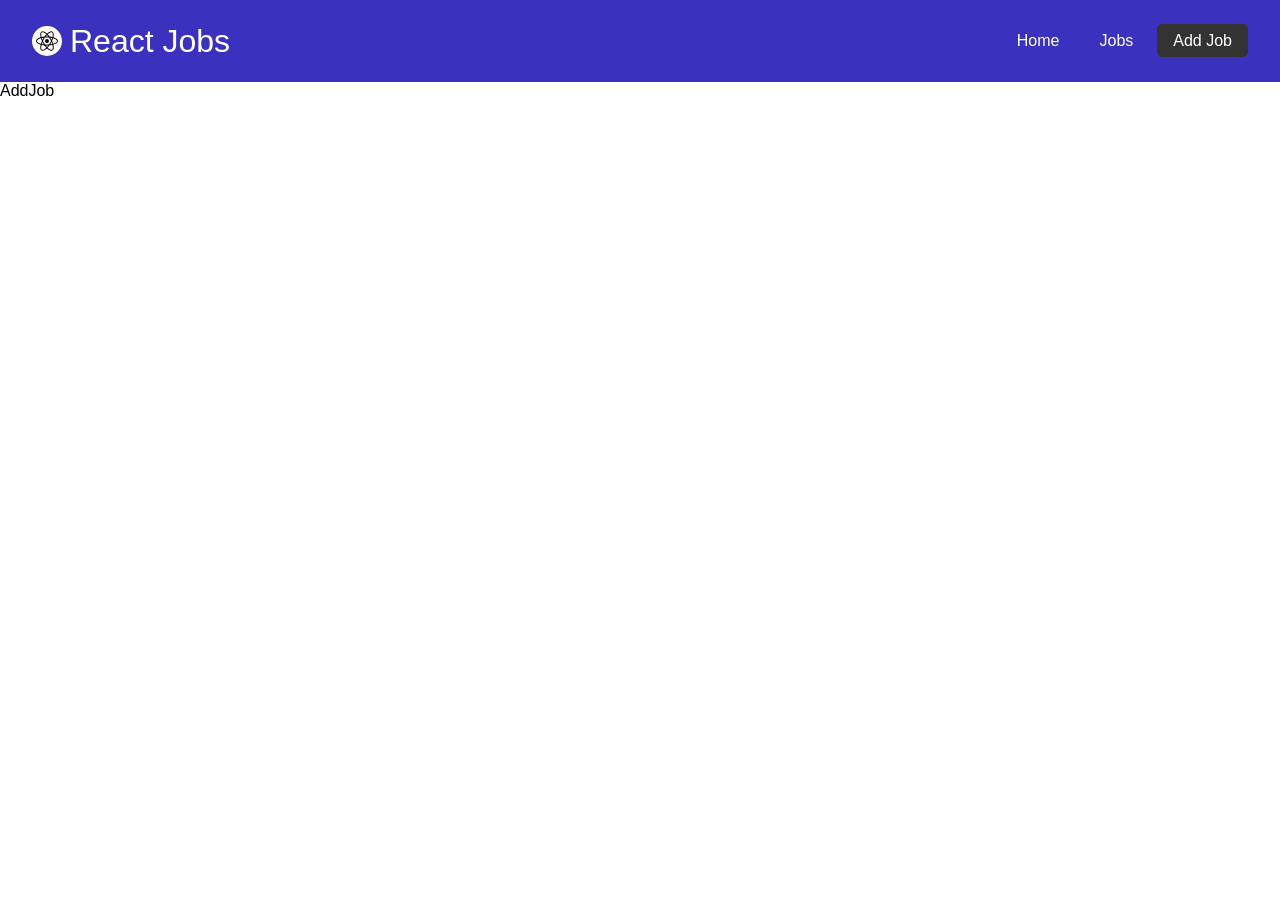
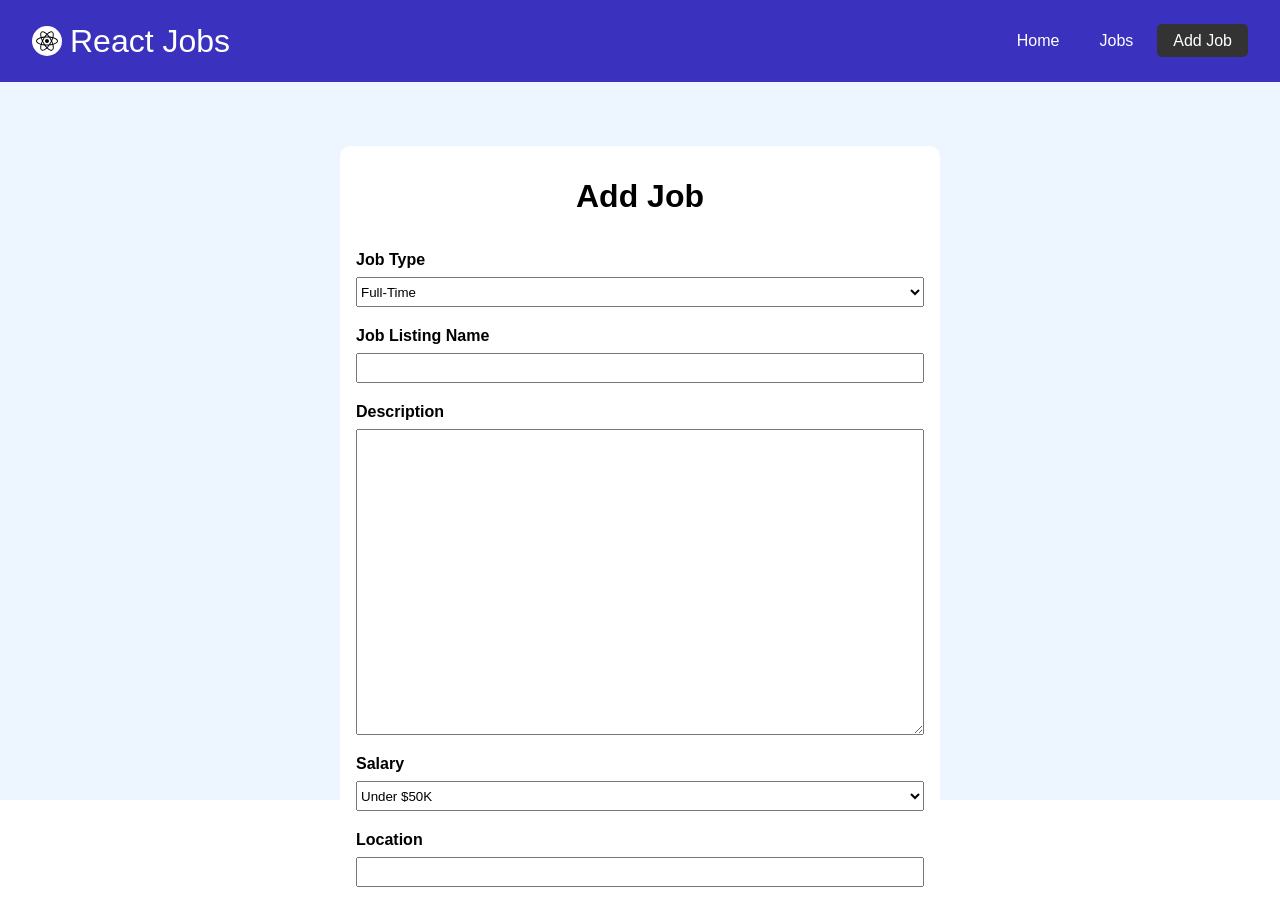
Before and after one commit to mjjahangiri/react-jobs, a React (Vite) app: page /add-job in a window 1280 px wide. Shown: the top 921 px of the page. Before the commit the page ends 800 px from the top, so only its background shows below. Built offline with nearby package versions, Linux system fonts and the light colour scheme.

Commit message:
feat: add page for add job

```diff
--- /dev/null
+++ b/src/components/Smart/addJob/SmartAddJob.jsx
@@ -0,0 +1,106 @@
+import "./SmartAddJob.scss";
+import { useState } from "react";
+import { useNavigate } from "react-router-dom";
+
+const AddJob = () => {
+  const [type, setType] = useState("Full_Time");
+  const [title, setTitle] = useState("");
+  const [description, setDescription] = useState("");
+  const [salary, setSalary] = useState("under_$50K");
+  const [location, setLocation] = useState("");
+
+  const navigate = useNavigate();
+
+  const addJobHandler = async (e) => {
+    e.preventDefault();
+
+    const newJob = {
+      type,
+      title,
+      description,
+      salary,
+      location,
+    };
+
+    await fetch("http://localhost:4000/jobs", {
+      method: "POST",
+      headers: {
+        "content-Type": "application/json",
+      },
+      body: JSON.stringify(newJob),
+    });
+
+    navigate("/jobs");
+  };
+  return (
+    <div className="smart-add-job">
+      <form className="form-wrapper" onSubmit={addJobHandler}>
+        <h2 className="title">Add Job</h2>
+        <div className="form-row">
+          <label htmlFor="job-type">Job Type</label>
+          <select
+            name="type"
+            id="job-type"
+            value={type}
+            onChange={(e) => setType(e.target.value)}
+          >
+            <option value="Full_Time">Full-Time</option>
+            <option value="Part_Time">Part-Time</option>
+            <option value="Remote">Remote</option>
+            <option value="InternShip">InternShip</option>
+          </select>
+        </div>
+        <div className="form-row">
+          <label htmlFor="job-listing">Job Listing Name</label>
+          <input
+            type="text"
+            name="title"
+            id="job-listing"
+            value={title}
+            onChange={(e) => setTitle(e.target.value)}
+          />
+        </div>
+        <div className="form-row">
+          <label htmlFor="description">Description</label>
+          <textarea
+            name="description"
+            id="description"
+            rows={20}
+            style={{ width: "100%" }}
+            value={description}
+            onChange={(e) => setDescription(e.target.value)}
+          ></textarea>
+        </div>
+        <div className="form-row">
+          <label htmlFor="salary">Salary</label>
+          <select
+            name="salary"
+            id="salary"
+            value={salary}
+            onChange={(e) => setSalary(e.target.value)}
+          >
+            <option value="under_$50K">Under $50K</option>
+            <option value="$50K_$100k">$50K-$100k</option>
+            <option value="$100k_$150k">$100k-$150k</option>
+            <option value="$150k_$200k">$150k-$200k</option>
+          </select>
+        </div>
+        <div className="form-row">
+          <label htmlFor="location">Location</label>
+          <input
+            type="text"
+            name="location"
+            id="location"
+            value={location}
+            onChange={(e) => setLocation(e.target.value)}
+          />
+        </div>
+        <div className="form-row">
+          <input type="submit" value={"Add Job"} />
+        </div>
+      </form>
+    </div>
+  );
+};
+
+export default AddJob;
--- /dev/null
+++ b/src/components/Smart/addJob/SmartAddJob.scss
@@ -0,0 +1,60 @@
+.smart-add-job {
+  background-color: #edf5fe;
+  width: 100%;
+  height: calc(100vh - 82px);
+  padding-block: 4rem;
+
+  .form-wrapper {
+    padding: 1rem;
+    margin: 0 auto;
+    width: clamp(400px, 600px, 96%);
+
+    background-color: #fff;
+    border-radius: 10px;
+
+    display: flex;
+    flex-direction: column;
+    align-items: flex-start;
+    gap: 1.25rem;
+
+    .title {
+      font-size: xx-large;
+      font-weight: 800;
+      width: 100%;
+      text-align: center;
+      margin-block: 1rem;
+    }
+
+    .form-row {
+      display: flex;
+      flex-direction: column;
+      align-items: flex-start;
+      gap: 0.5rem;
+      width: 100%;
+
+      label {
+        font-weight: bold;
+      }
+      select {
+        width: 100%;
+        height: 30px;
+      }
+      input {
+        height: 30px;
+        width: 100%;
+      }
+
+      input[type="submit"] {
+        background-color: #3a32be;
+        color: #fff;
+        outline: none;
+        border: none;
+        border-radius: 50px;
+        margin-block-start: 1rem;
+        height: 35px;
+        font-size: medium;
+        cursor: pointer;
+      }
+    }
+  }
+}
--- a/src/pages/AddJob.jsx
+++ b/src/pages/AddJob.jsx
@@ -1,5 +1,7 @@
+import SmartAddJob from "../components/Smart/addJob/SmartAddJob";
+
 const AddJob = () => {
-  return <div>AddJob</div>;
+  return <SmartAddJob />;
 };
 
 export default AddJob;
```
